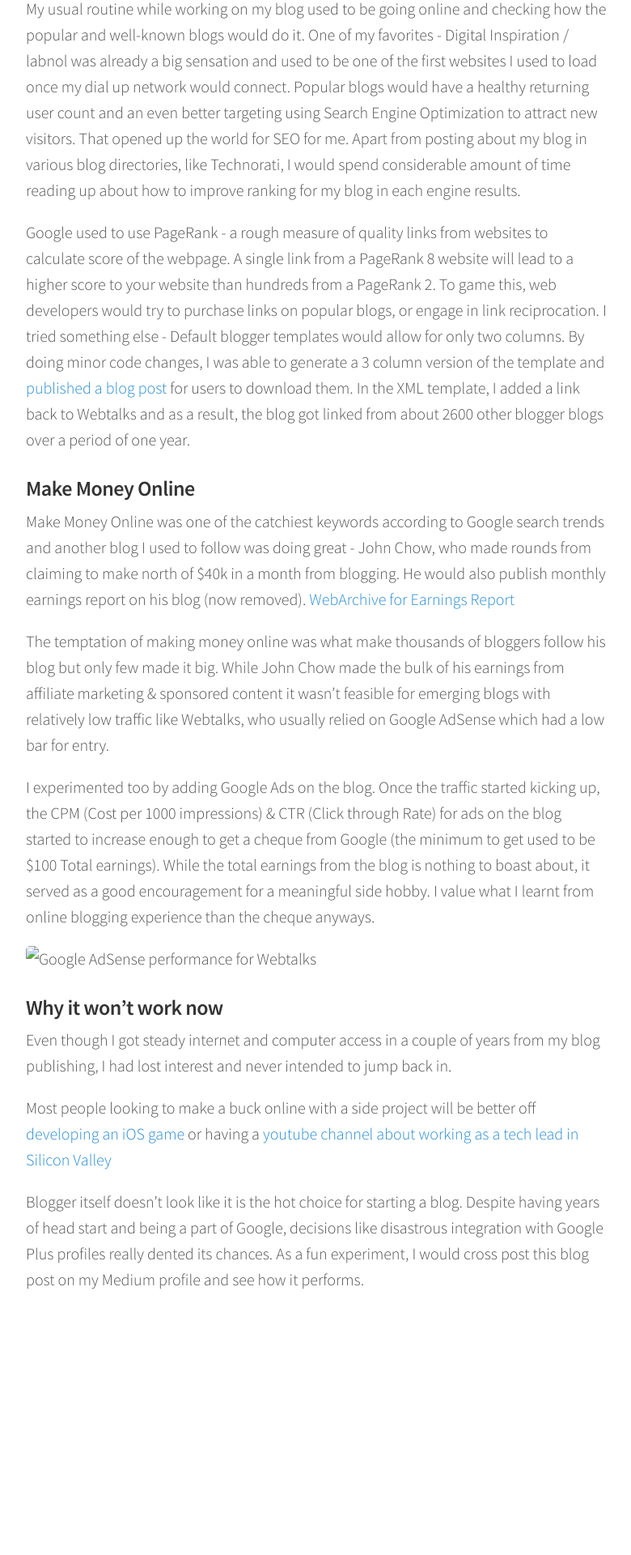
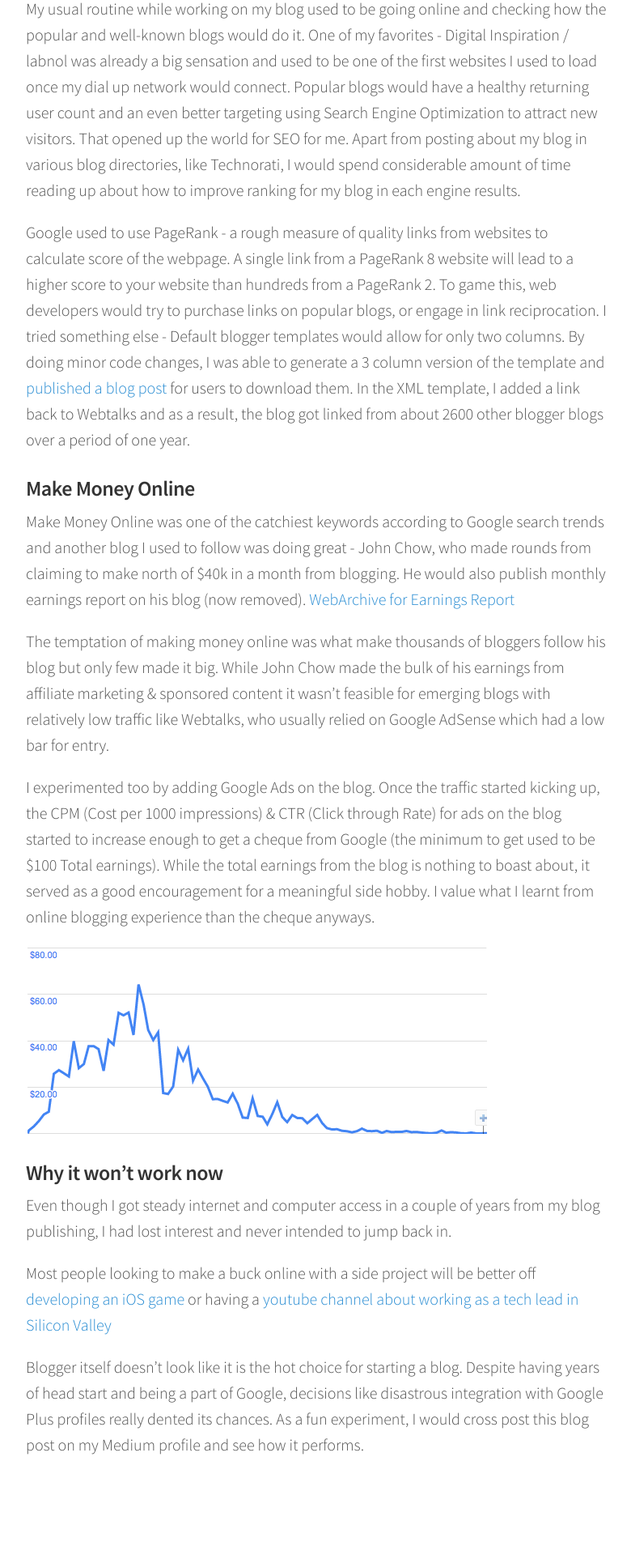
Before and after one commit to khare-ashwini/khare-ashwini.github.com, a Jekyll site: the page built from _posts/2019-11-11-looking-back-webtalks.markdown, in a window 1280 px wide. Shown: the part 1692-3612 px from the top of the page at 81% size, without its empty margins (248-1028 px from the left). Built offline with Jekyll 4.4.1, drawn with Linux system fonts in a browser that asks for light colours; comment, search, counter and statistics services are not loaded; before the commit the page ends 3408 px from its top, so only the background shows below that.

Commit message:
Corrected Image link

```diff
--- a/_posts/2019-11-11-looking-back-webtalks.markdown
+++ b/_posts/2019-11-11-looking-back-webtalks.markdown
@@ -31,7 +31,7 @@ The temptation of making money online was what make thousands of bloggers follow
 
 I experimented too by adding Google Ads on the blog. Once the traffic started kicking up, the CPM (Cost per 1000 impressions) & CTR (Click through Rate) for ads on the blog started to increase enough to get a cheque from Google (the minimum to get used to be $100 Total earnings). While the total earnings from the blog is nothing to boast about, it served as a good encouragement for a meaningful side hobby. I value what I learnt from online blogging experience than the cheque anyways.
 
-![Google AdSense performance for Webtalks](Adsense_webtalks.png)
+![Google AdSense performance for Webtalks](/images/Adsense_webtalks.png)
 
 ### Why it won't work now
 
```
